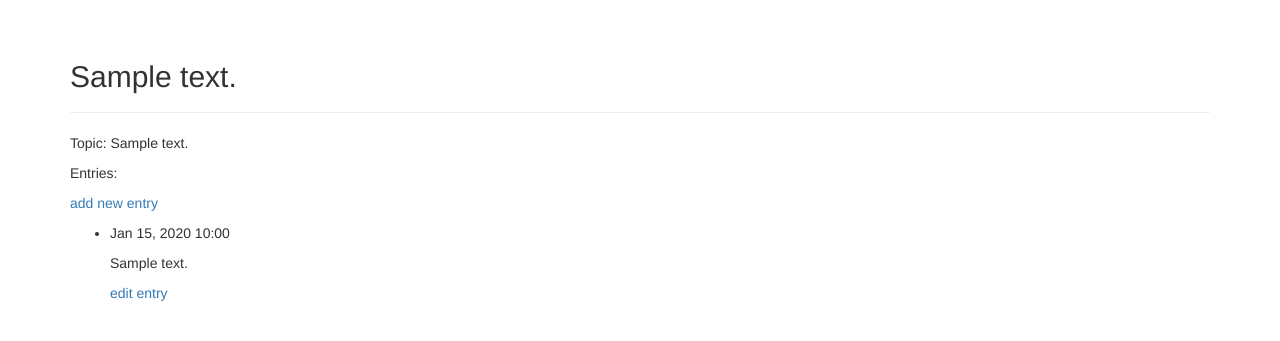
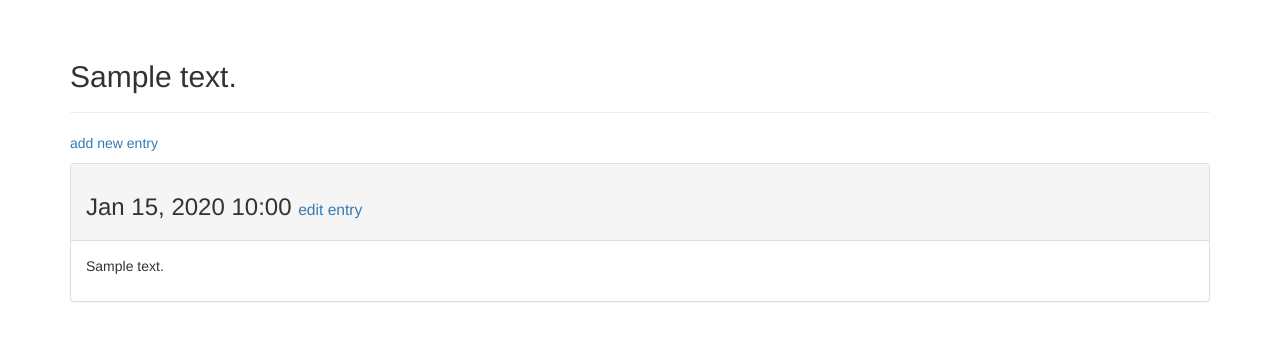
Before and after one commit to JayKay24/learning_log, a Django app: page /topics/1/ in a window 1280 px wide. Shown: the part 51-392 px from the top of the page. Run offline with Django 3.2, Linux system fonts and the light colour scheme; a user stored in the database is signed in; tables that the repository leaves empty hold one stand-in row (values such as "Sample post"); some libraries are stand-ins or nearby versions.

Commit message:
Display the topics using bootstrap3

```diff
--- a/learning_logs/templates/learning_logs/topic.html
+++ b/learning_logs/templates/learning_logs/topic.html
@@ -6,26 +6,27 @@
 
 {% block content %}
 
-  <p>Topic: {{ topic }}</p>
-
-  <p>Entries:</p>
   <p>
     <a href="{% url 'learning_logs:new_entry' topic.id %}">add new entry</a>
   </p>
-  <ul>
       {% for entry in entries %}
-        <li>
-            <p>{{ entry.date_added|date:'M d, Y H:i' }}</p>
-            <p>{{ entry.text|linebreaks }}</p>
-            <p>
-              <a href="{% url 'learning_logs:edit_entry' entry.id %}">edit entry</a>
-            </p>
-        </li>
+        <div class="panel panel-default">
+          <div class="panel-heading">
+            <h3>
+              {{ entry.date_added|date:'M d, Y H:i' }}
+              <small>
+                <a href="{% url 'learning_logs:edit_entry' entry.id %}">
+                  edit entry
+                </a>
+              </small>
+            </h3>
+          </div>
+          <div class="panel-body">
+            {{ entry.text|linebreaks }}
+          </div>
+        </div><!-- panel -->
       {% empty %}
-        <li>
-            There are no entries for this topic yet.
-        </li>
+        There are no entries for this topic yet.
       {% endfor %}
-  </ul>
 
 {% endblock content %}
```
